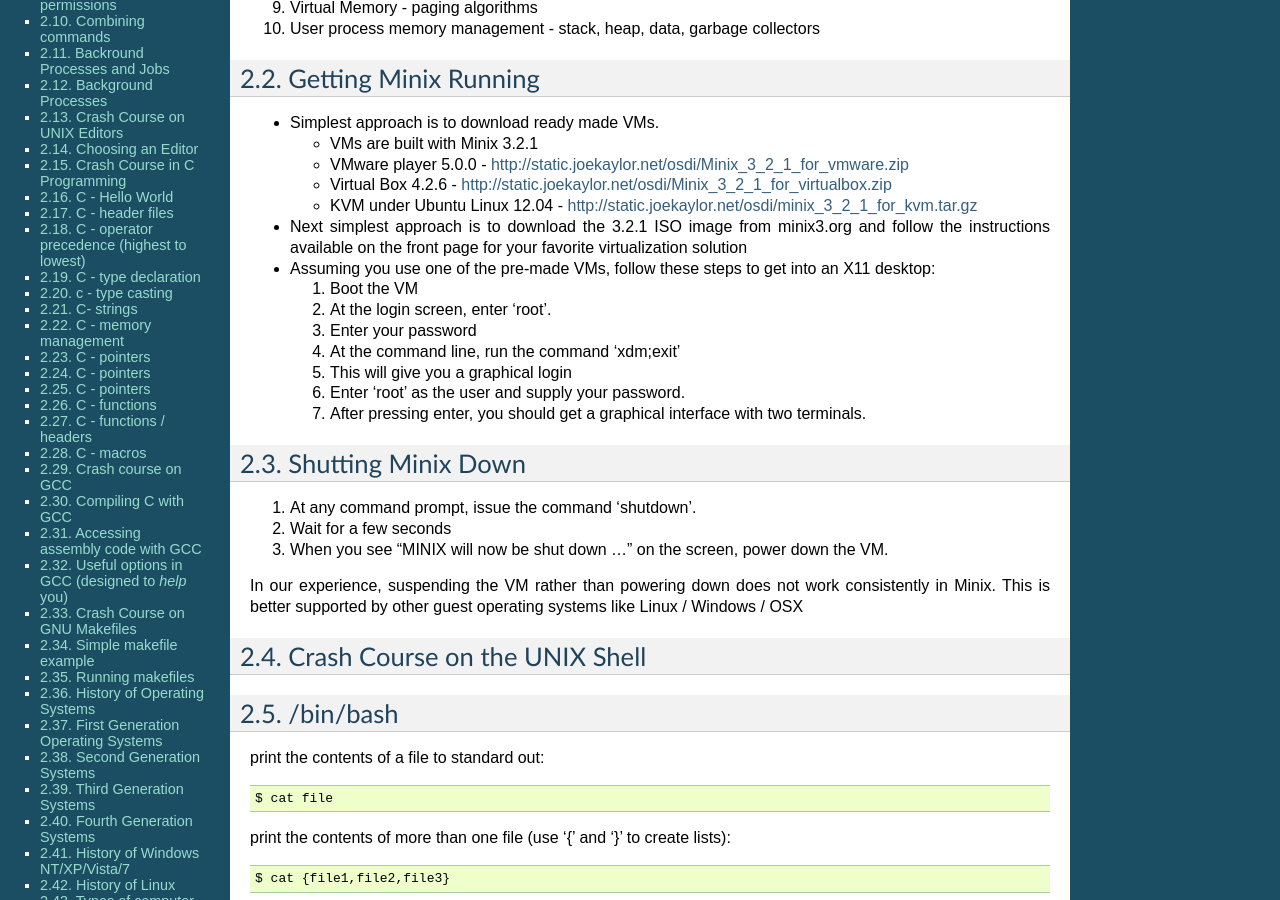
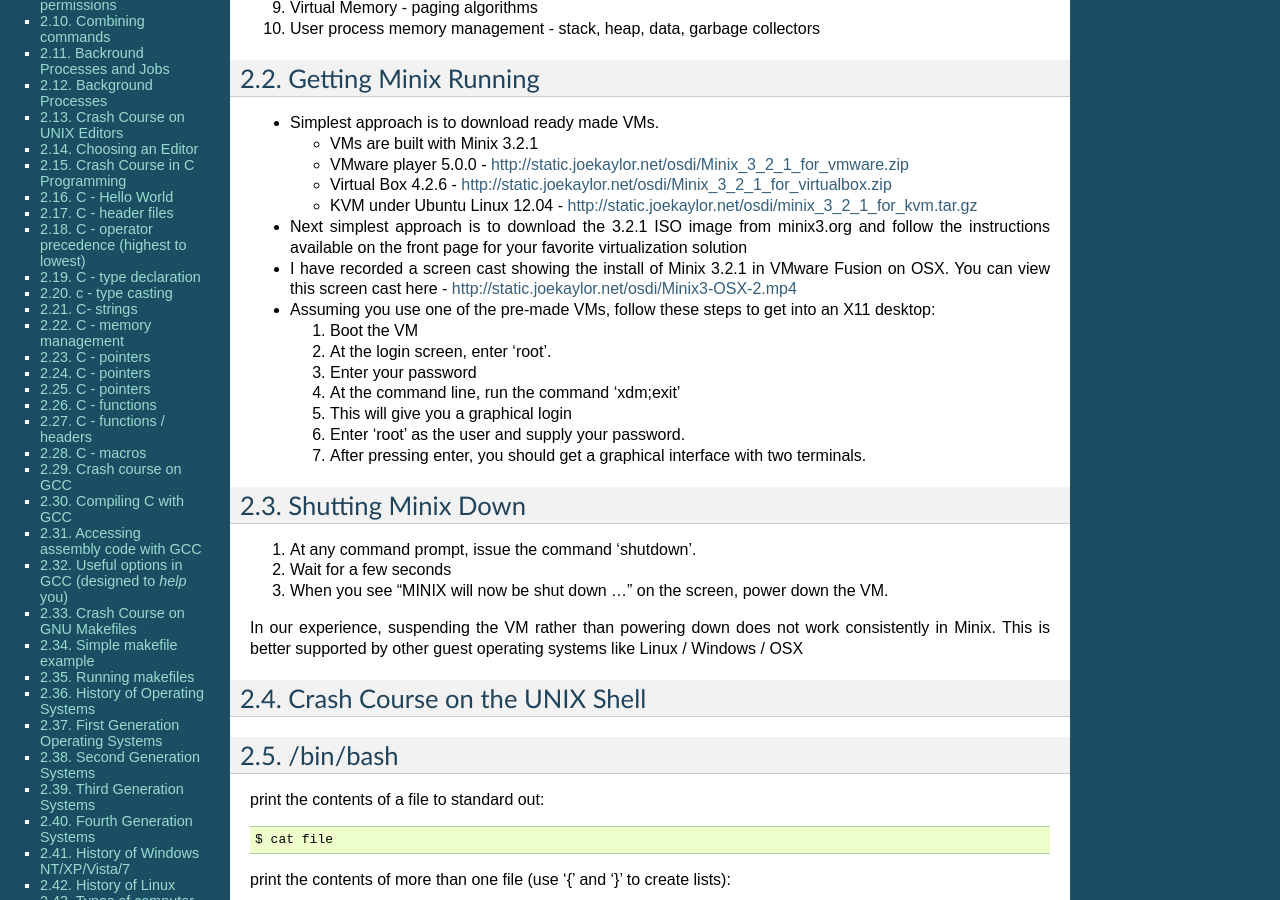
Before and after one commit to LoyolaChicagoBooks/operatingsystems, a Sphinx documentation site: the page built from source/introduction.rst, in a window 1280 px wide and 900 px high, scrolled down 317 px. Built offline with Sphinx 7.4.7, drawn with Linux system fonts in a browser that asks for light colours; formulas are drawn with MathJax 3.

Commit message:
minix screen cast video

```diff
--- a/source/introduction.rst
+++ b/source/introduction.rst
@@ -28,6 +28,7 @@ Getting Minix Running
 - Next simplest approach is to download the 3.2.1 ISO image from
   minix3.org and follow the instructions available on the front page
   for your favorite virtualization solution
+- I have recorded a screen cast showing the install of Minix 3.2.1 in VMware Fusion on OSX. You can view this screen cast here - http://static.joekaylor.net/osdi/Minix3-OSX-2.mp4
 - Assuming you use one of the pre-made VMs, follow these steps to get
   into an X11 desktop:
 
```
